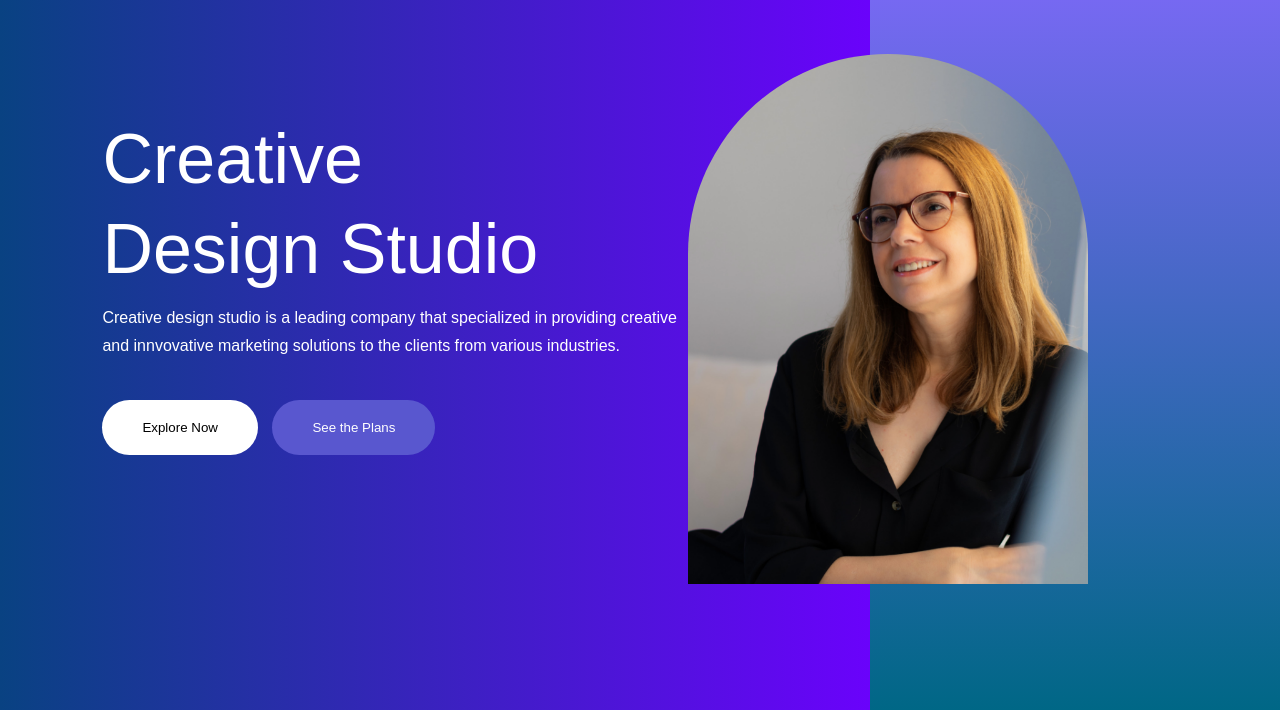
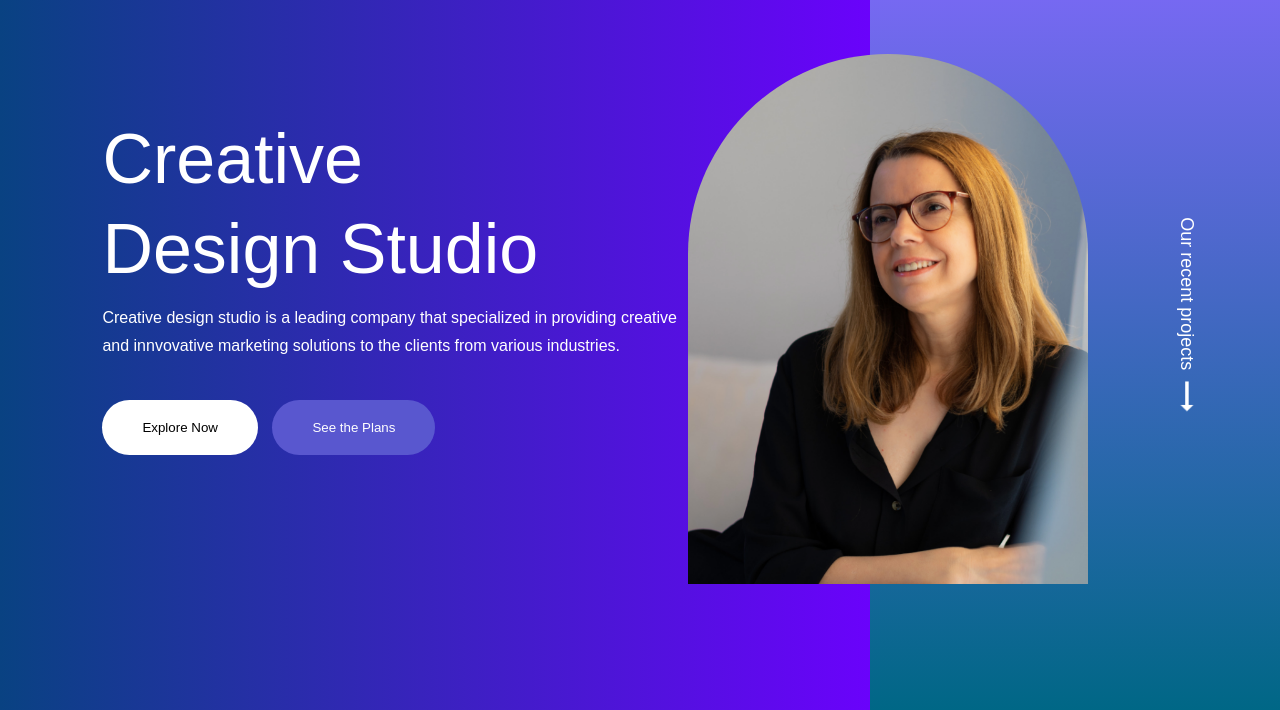
Before and after one commit to shubhamdevs/web-development-project1, a plain HTML site: page index.html in a window 1280 px wide. Shown: the part 90-800 px from the top of the page. Drawn offline with Linux system fonts and the light colour scheme.

Commit message:
add side bar and add styles in it

```diff
--- a/index.html
+++ b/index.html
@@ -24,7 +24,9 @@
             <button>See the Plans</button>
         </div>
         <img src="images/image.png" class="feature-img">
-        <div class="side-bar"></div>
+        <div class="side-bar">
+            <a href="#">Our recent projects <img src="images/arrow.png"></a>
+        </div>
        </div>
 
 
--- a/style.css
+++ b/style.css
@@ -96,5 +96,23 @@ nav a {
     height: 100%;
     background: linear-gradient(#8569ff, #006786);
     z-index: 1;
+    display: flex;
+    align-items: center;
+    justify-content: flex-end;
+}
+
+.side-bar a{
+    color: #fff;
+    text-decoration: none;
+    display: flex;
+    align-items: center;
+    font-size: 18px;
+    transform: rotate(90deg);
+}
+
+.side-bar a img{
+    height: 30px;
+    margin-left: 20px;
+    transform: rotate(-90deg);
 
 }
```
